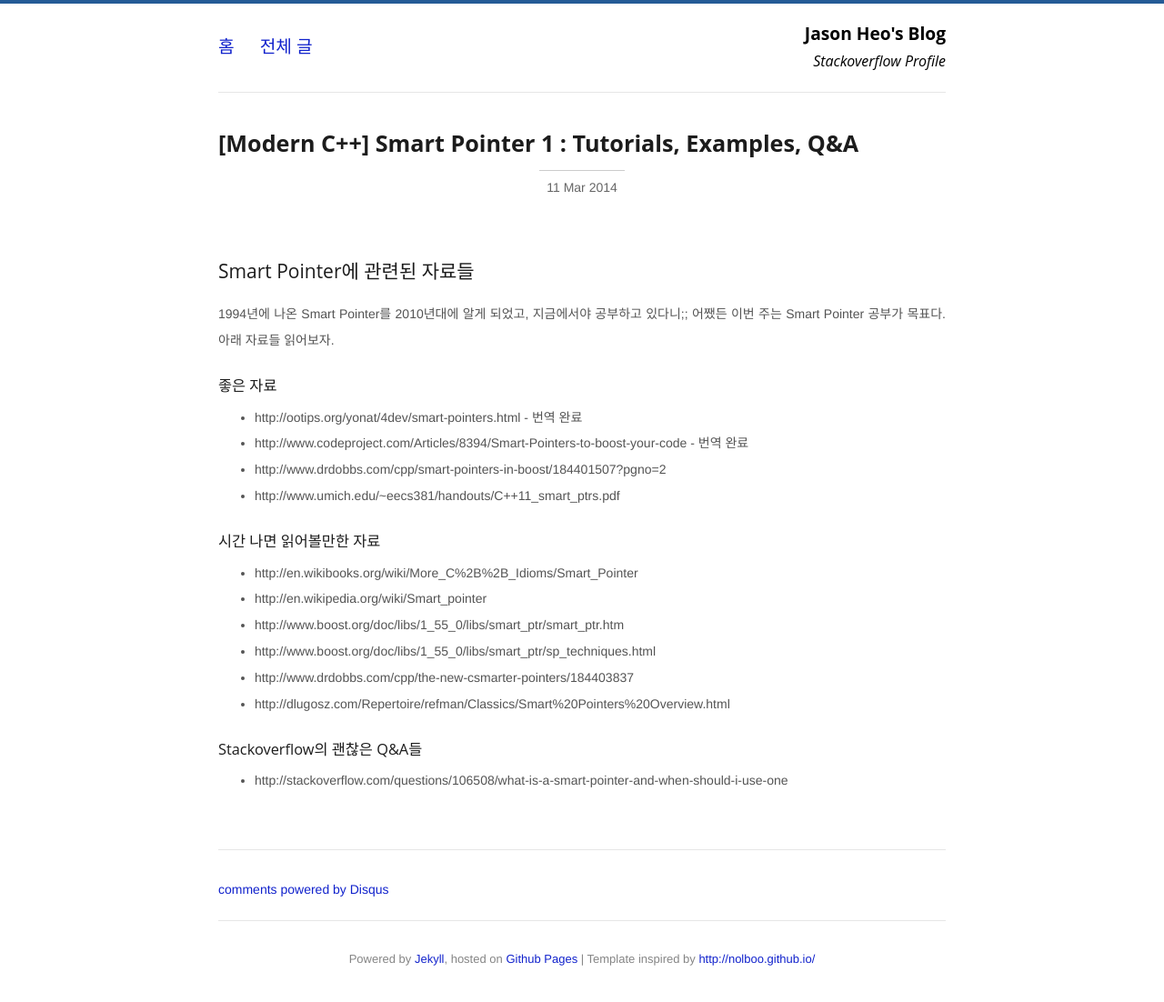
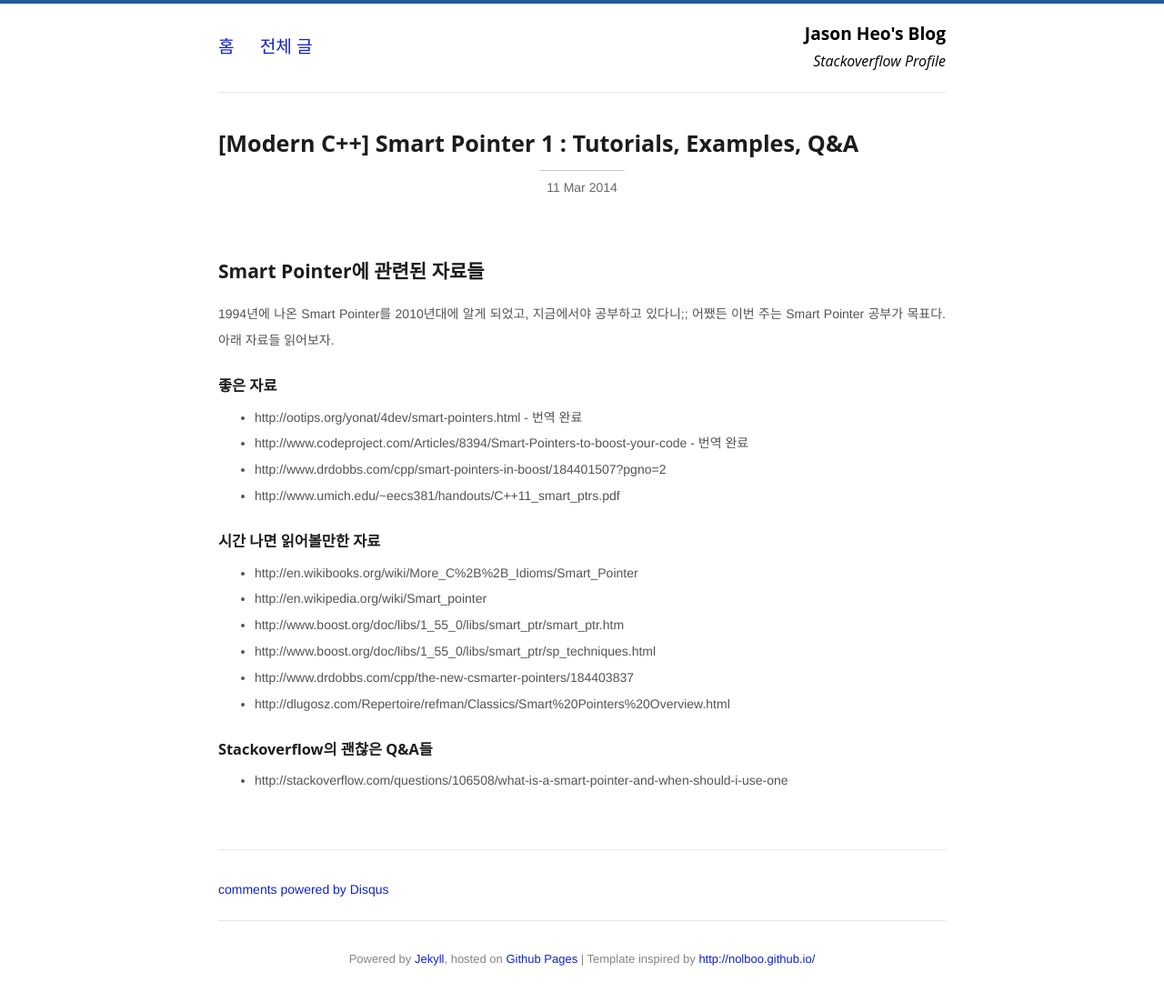
Before and after one commit to jason-heo/jason-heo.github.io, a Jekyll site: the page built from _posts/2014-01-02-smart-pointer1.md, in a window 1280 px wide. Shown: the whole page at 91% size. Built offline with Jekyll 4.4.1, drawn with Linux system fonts in a browser that asks for light colours; comment, search, counter and statistics services are not loaded.

Commit message:
h1, h2, h3 bold 처리 방식 수정

```diff
--- a/css/site.css
+++ b/css/site.css
@@ -35,7 +35,7 @@ body {
 
 h1, h2, h3 {
   font-family: 'Open Sans',sans-serif;
-  font-weight: 400;
+  font-weight: bold;
   color: #1C1C1C;
   margin-top: 1.6em;
   margin-bottom: 0.6em;
--- a/stylesheets/styles.css
+++ b/stylesheets/styles.css
@@ -180,19 +180,16 @@ a:active {
 h1 {
   font-size: 2em;
   margin: 0.67em 0;
-  font-weight: bold;
 }
 
 h2 {
   font-size: 1.5em;
   margin: 0.83em 0;
-  font-weight: bold;
 }
 
 h3 {
   font-size: 1.17em;
   margin: 1em 0;
-  font-weight: bold;
 }
 
 h4 {
```
